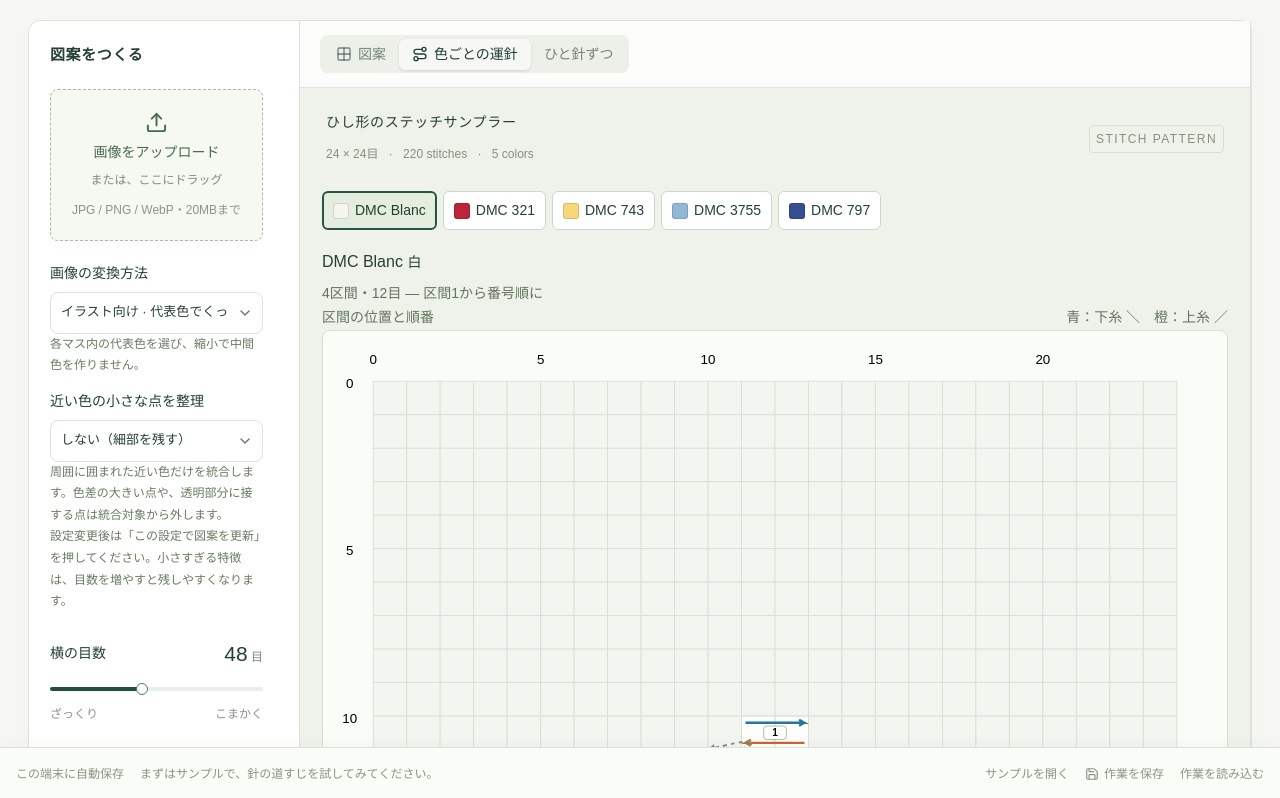
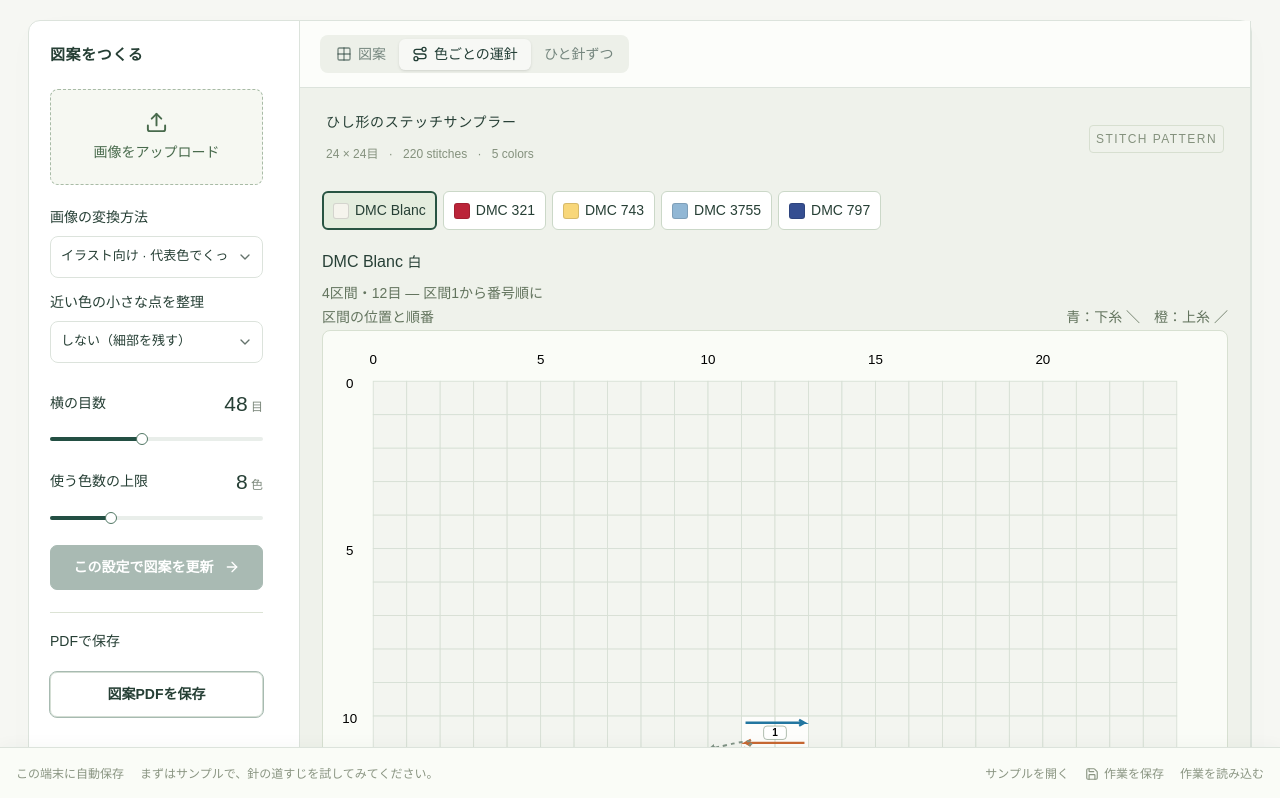
Before and after one commit to yoshiko-pg/stitch, a React (Vite) app: page / in a window 1280 px wide. Shown: the top 798 px of the page. Built offline with nearby package versions, Linux system fonts and the light colour scheme.

Commit message:
Remove small explanatory text from settings sidebar

```diff
--- a/app/page.tsx
+++ b/app/page.tsx
@@ -512,8 +512,6 @@ export default function Home() {
           >
             <Upload size={23} />
             <strong>{busy ? '変換しています…' : '画像をアップロード'}</strong>
-            <span>または、ここにドラッグ</span>
-            <small>JPG / PNG / WebP・20MBまで</small>
           </button>
           <div className="conversion-controls">
             <label htmlFor="conversion-mode">画像の変換方法</label>
@@ -535,13 +533,6 @@ export default function Home() {
                 写真向け · なめらか
               </NativeSelectOption>
             </NativeSelect>
-            <p>
-              {conversionMode === 'illustration'
-                ? '各マス内の代表色を選び、縮小で中間色を作りません。'
-                : conversionMode === 'pixel'
-                  ? '近くの1画素を選ぶ最近傍法です。既存のドット絵に向いています。'
-                  : '周囲の色を混ぜながら縮小し、階調をなめらかにします。'}
-            </p>
             {conversionMode === 'illustration' && (
               <>
                 <label htmlFor="speckles">近い色の小さな点を整理</label>
@@ -557,14 +548,8 @@ export default function Home() {
                   <NativeSelectOption value={1}>1目の点だけ</NativeSelectOption>
                   <NativeSelectOption value={2}>2目までの点</NativeSelectOption>
                 </NativeSelect>
-                <p>
-                  周囲に囲まれた近い色だけを統合します。色差の大きい点や、透明部分に接する点は統合対象から外します。
-                </p>
               </>
             )}
-            <p>
-              設定変更後は「この設定で図案を更新」を押してください。小さすぎる特徴は、目数を増やすと残しやすくなります。
-            </p>
           </div>
           <div className="setting">
             <label id="size-label">
@@ -582,10 +567,6 @@ export default function Home() {
               value={[width]}
               onValueChange={(v) => setWidth(Array.isArray(v) ? v[0] : v)}
             />
-            <div className="range-notes">
-              <span>ざっくり</span>
-              <span>こまかく</span>
-            </div>
           </div>
           <div className="setting">
             <label id="color-label">
@@ -602,10 +583,6 @@ export default function Home() {
               value={[colors]}
               onValueChange={(v) => setColors(Array.isArray(v) ? v[0] : v)}
             />
-            <div className="range-notes">
-              <span>シンプル</span>
-              <span>豊かな色合い</span>
-            </div>
           </div>
           <button
             className="primary full"
@@ -615,16 +592,8 @@ export default function Home() {
             この設定で図案を更新
             <ArrowRight size={16} />
           </button>
-          <p className="micro">
-            {sourceName || '画像を選ぶと、目数と色数を調整できます。'}
-            <br />
-            縦横比を保ち、最大120目に収めます。
-          </p>
           <section className="pdf-controls">
             <h3>PDFで保存</h3>
-            <p>
-              図案は拡大図と糸の凡例付き。運針は色ごとに分けて、全手順を出力します。
-            </p>
             <button
               className="outline full"
               disabled={pdfBusy}
@@ -668,7 +637,6 @@ export default function Home() {
             <h3>糸のパレット</h3>
             <span>DMC · {palette.length}色</span>
           </div>
-          <p className="micro">色を選んで、クリックやドラッグで塗れます。</p>
           <div className="palette">
             {palette.map((t, i) => (
               <button
@@ -697,7 +665,6 @@ export default function Home() {
           </div>
           <section className="merge-colors" aria-labelledby="merge-title">
             <h3 id="merge-title">似た色をまとめる</h3>
-            <p>例：少しだけ残った E を、A に置き換える。</p>
             <label htmlFor="merge-from">置き換える色</label>
             <NativeSelect
               id="merge-from"
@@ -764,9 +731,6 @@ export default function Home() {
             >
               {canMerge ? `${mergeCount}目をまとめる` : '色を選んでまとめる'}
             </button>
-            <p className="micro">
-              図案全体の該当色を置き換えます。統合後は記号を振り直し、運針は最初からになります。「一つ戻す」で取り消せます。
-            </p>
           </section>
           <details>
             <summary>ほかの糸色を追加</summary>
@@ -789,16 +753,6 @@ export default function Home() {
                 ))}
             </div>
           </details>
-          <p className="micro source-note">
-            DMCの実在する32色から選びます。表示色は近似値です。購入前に実物の色見本をご確認ください。
-            <a
-              href="https://www.dmc.com/GB/en-GB/products/embroidery-thread-shade-card-printed"
-              target="_blank"
-              rel="noreferrer"
-            >
-              DMC 色見本 ↗
-            </a>
-          </p>
         </aside>
         <section className="canvas-panel">
           <div className="canvas-toolbar">
```
